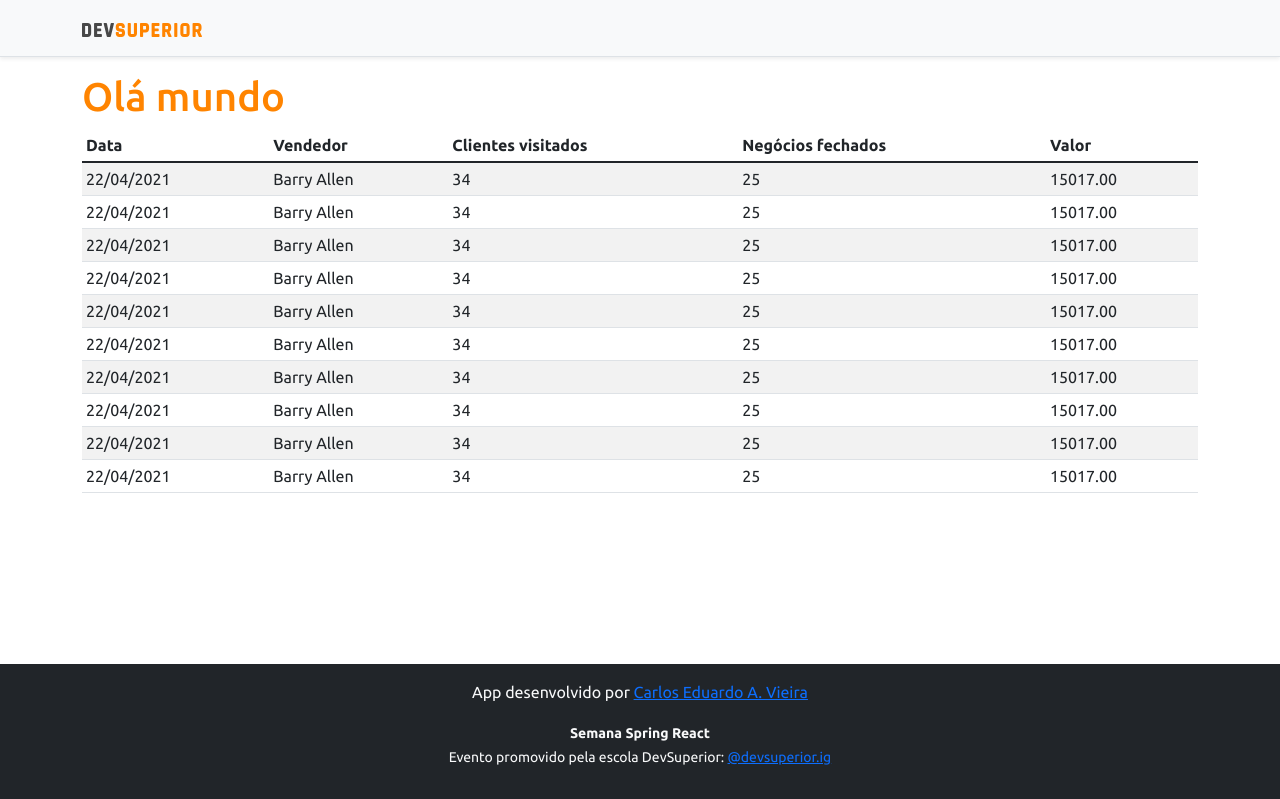
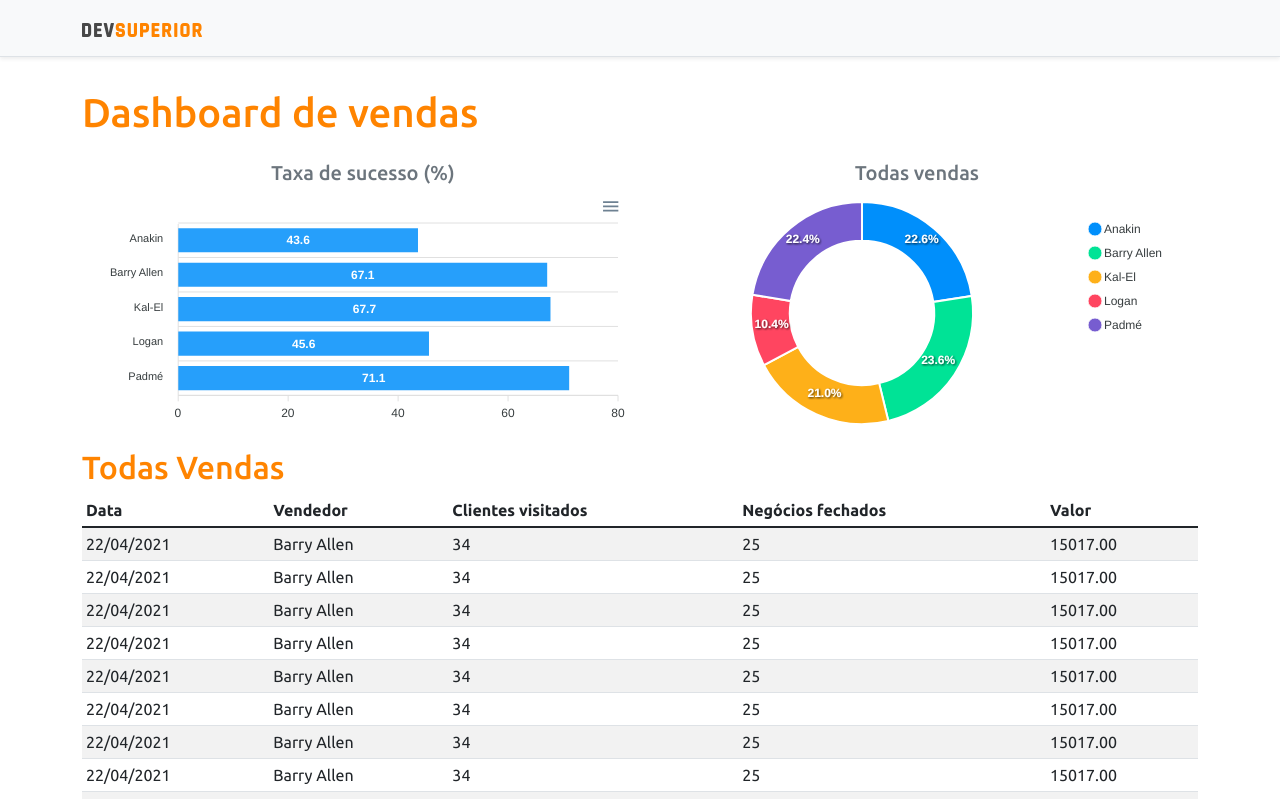
Before and after one commit to CarlosDevSys/projeto-sds4, a React (Create React App) app in the folder frontend/: page / in a window 1280 px wide. Shown: the top 799 px of the page. Built offline with nearby package versions, Linux system fonts and the light colour scheme.

Commit message:
Static charts

```diff
--- a/frontend/src/App.tsx
+++ b/frontend/src/App.tsx
@@ -1,5 +1,7 @@
 // eslint-disable-next-line @typescript-eslint/no-unused-vars
+import BarChart from "components/BarChart";
 import DataTable from "components/DataTable";
+import DonutChart from "components/DonutChart";
 import Footer from "components/Footer";
 import NavBar from "components/NavBar";
 
@@ -9,7 +11,23 @@
     <>
     <NavBar/>
     <div className="container">
-      <h1 className="text-primary">Olá mundo</h1>
+      <h1 className="text-primary py-3">Dashboard de vendas</h1>
+         <div className="row px-3">
+          <div className="col-sm-6">
+              <h5 className="text-center text-secondary">
+                Taxa de sucesso (%)
+              </h5>
+              <BarChart />
+          </div>
+          <div className="col-sm-6">
+              <h5 className="text-center text-secondary">
+                Todas vendas
+              </h5>
+              <DonutChart />
+          </div>
+         </div>
+        <div className="py3"><h2 className="text-primary">Todas Vendas</h2> </div>
+
      <DataTable />
     </div>
     <Footer />
--- /dev/null
+++ b/frontend/src/components/BarChart/index.tsx
@@ -0,0 +1,38 @@
+import Chart from 'react-apexcharts'
+function BarChart() {
+
+
+    const options = {
+        plotOptions: {
+            bar: {
+                horizontal: true,
+            }
+        },
+    };
+
+    const mockData = {
+        labels: {
+            categories: ['Anakin', 'Barry Allen', 'Kal-El', 'Logan', 'Padmé']
+        },
+        series: [
+            {
+                name: "% Sucesso",
+                data: [43.6, 67.1, 67.7, 45.6, 71.1]
+            }
+        ]
+    };
+
+    return (
+
+     <Chart
+       options={{...options, xaxis: mockData.labels}}
+       series={mockData.series}
+       type="bar"
+       height="240"
+
+     />
+
+    );
+  }
+
+  export default BarChart;
--- /dev/null
+++ b/frontend/src/components/DonutChart/index.tsx
@@ -0,0 +1,28 @@
+import Chart from 'react-apexcharts'
+function DonutChart() {
+    const mockData = {
+        series: [477138, 499928, 444867, 220426, 473088],
+        labels: ['Anakin', 'Barry Allen', 'Kal-El', 'Logan', 'Padmé']
+    }
+
+    const options = {
+        legend: {
+            show: true
+        }
+    }
+
+
+    return (
+
+     <Chart
+       options={{...options, labels: mockData.labels}}
+       series={mockData.series}
+       type="donut"
+       height="240"
+
+     />
+
+    );
+  }
+
+  export default DonutChart;
--- /dev/null
+++ b/package.json
@@ -0,0 +1,6 @@
+{
+  "dependencies": {
+    "apexcharts": "^3.28.1",
+    "react-apexcharts": "^1.3.9"
+  }
+}
```
Also changed, not shown: 1 other file (tests, documents, lock files or other folders).
